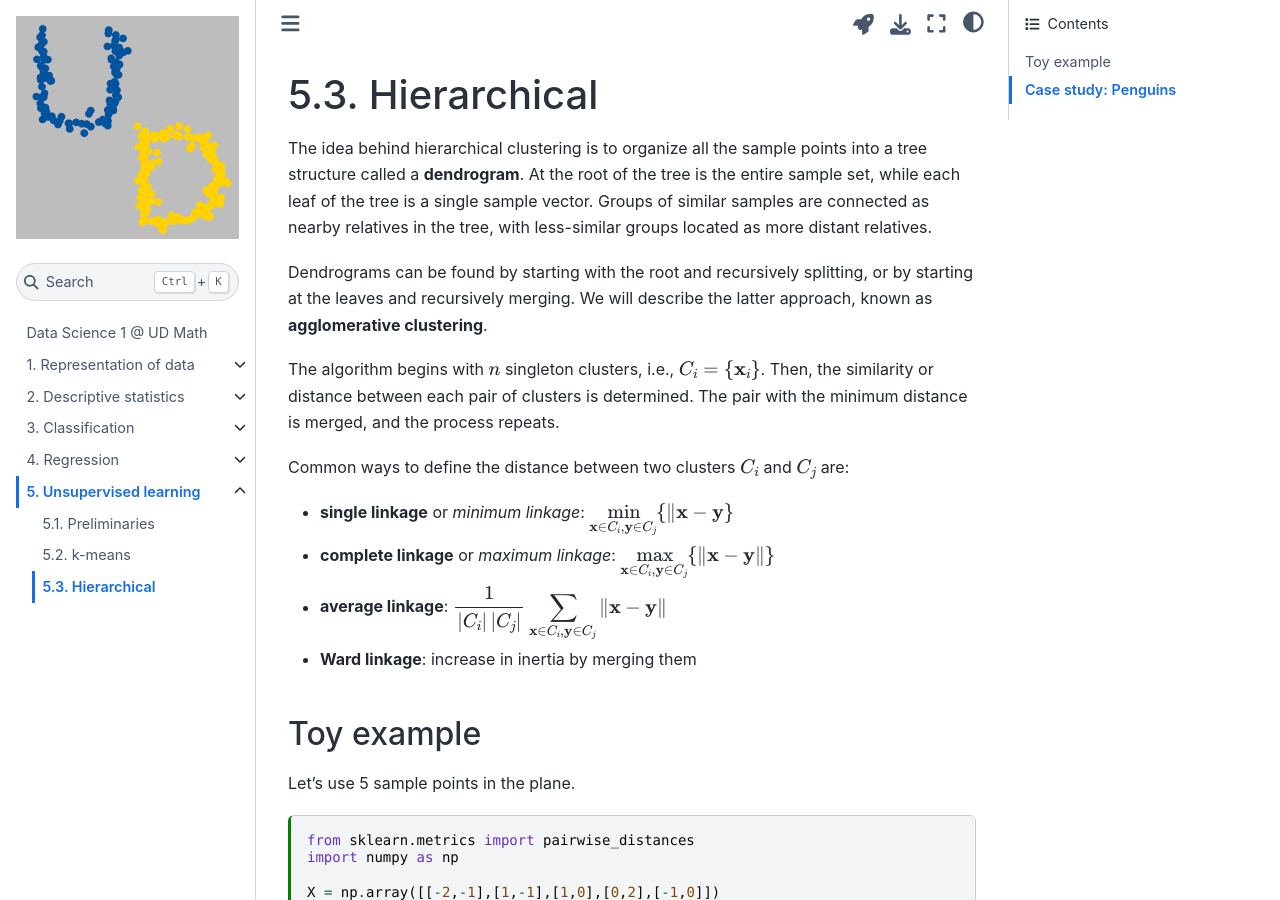
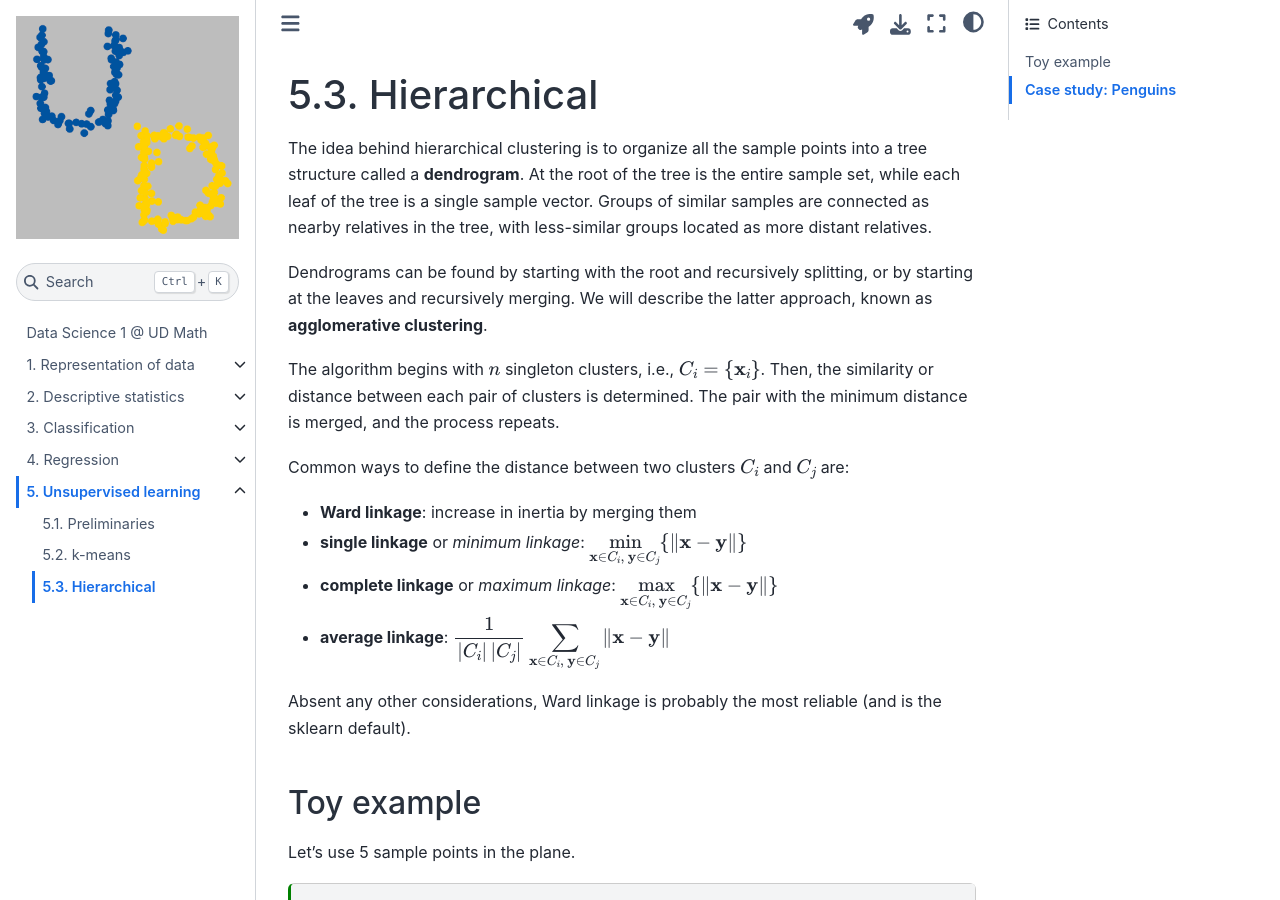
Before and after one commit to UD-Math-Data-Science-1/notes, a Jupyter Book: the page built from unsupervised/hierarchical.md, in a window 1280 px wide and 900 px high. Built offline with Jupyter Book 1.0.4 settings and Sphinx 7.4.7 and the Sphinx Book theme 1.1.4, drawn with Linux system fonts in a browser that asks for light colours; pages that are not in the unit, such as notebooks, are missing from menus.

Commit message:
Fix typos

```diff
--- a/unsupervised/hierarchical.md
+++ b/unsupervised/hierarchical.md
@@ -20,11 +20,12 @@ The algorithm begins with $n$ singleton clusters, i.e., $C_i=\{\bfx_i\}$. Then,
 
 Common ways to define the distance between two clusters $C_i$ and $C_j$ are:
 
-* **single linkage** or *minimum linkage*: $\displaystyle \min_{\bfx\in C_i,\bfy\in C_j} \{ \|\bfx-\bfy \}$
-* **complete linkage** or *maximum linkage*: $\displaystyle \max_{\bfx\in C_i,\bfy\in C_j} \{ \|\bfx-\bfy\| \}$
-* **average linkage**: $\displaystyle \frac{1}{|C_i|\,|C_j|} \sum_{\bfx\in C_i,\bfy\in C_j} \| \bfx-\bfy \|$
 * **Ward linkage**: increase in inertia by merging them
+* **single linkage** or *minimum linkage*: $\displaystyle \min_{\bfx\in C_i,\,\bfy\in C_j} \{ \|\bfx-\bfy \| \}$
+* **complete linkage** or *maximum linkage*: $\displaystyle \max_{\bfx\in C_i,\,\bfy\in C_j} \{ \|\bfx-\bfy\| \}$
+* **average linkage**: $\displaystyle \frac{1}{|C_i|\,|C_j|} \sum_{\bfx\in C_i,\,\bfy\in C_j} \| \bfx-\bfy \|$
 
+Absent any other considerations, Ward linkage is probably the most reliable (and is the sklearn default).
 ## Toy example
 
 Let's use 5 sample points in the plane.
```
